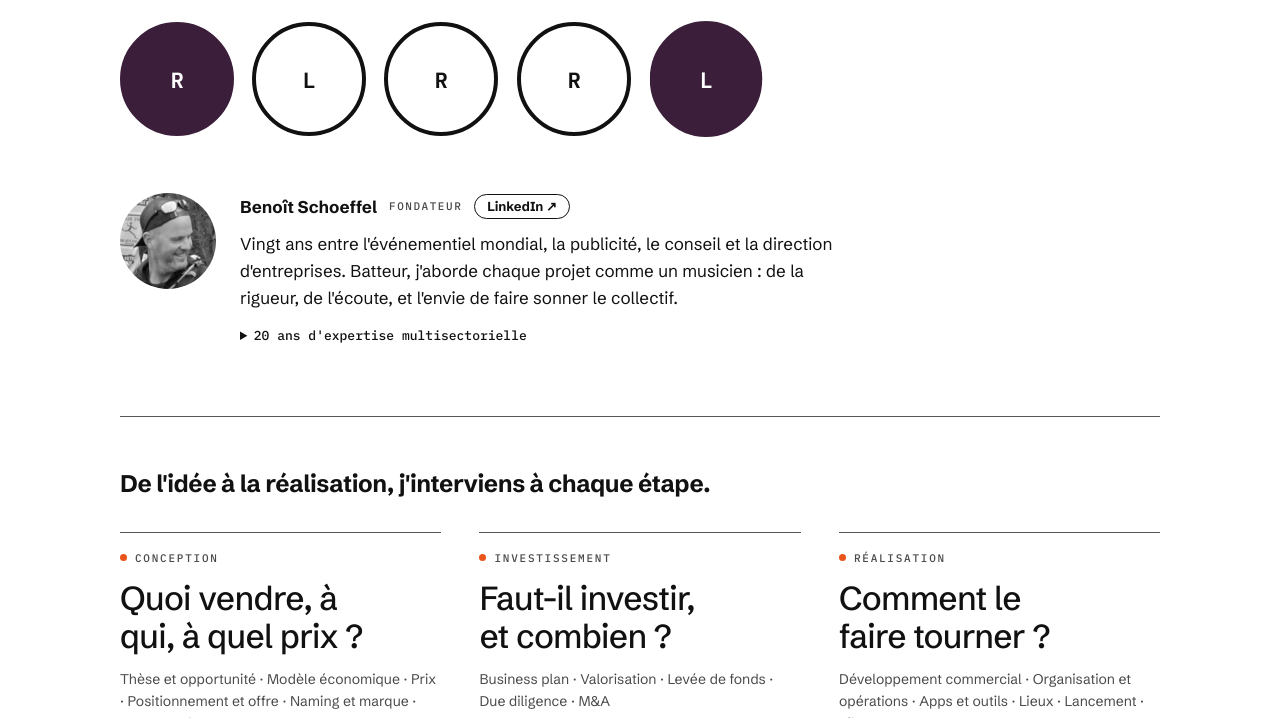
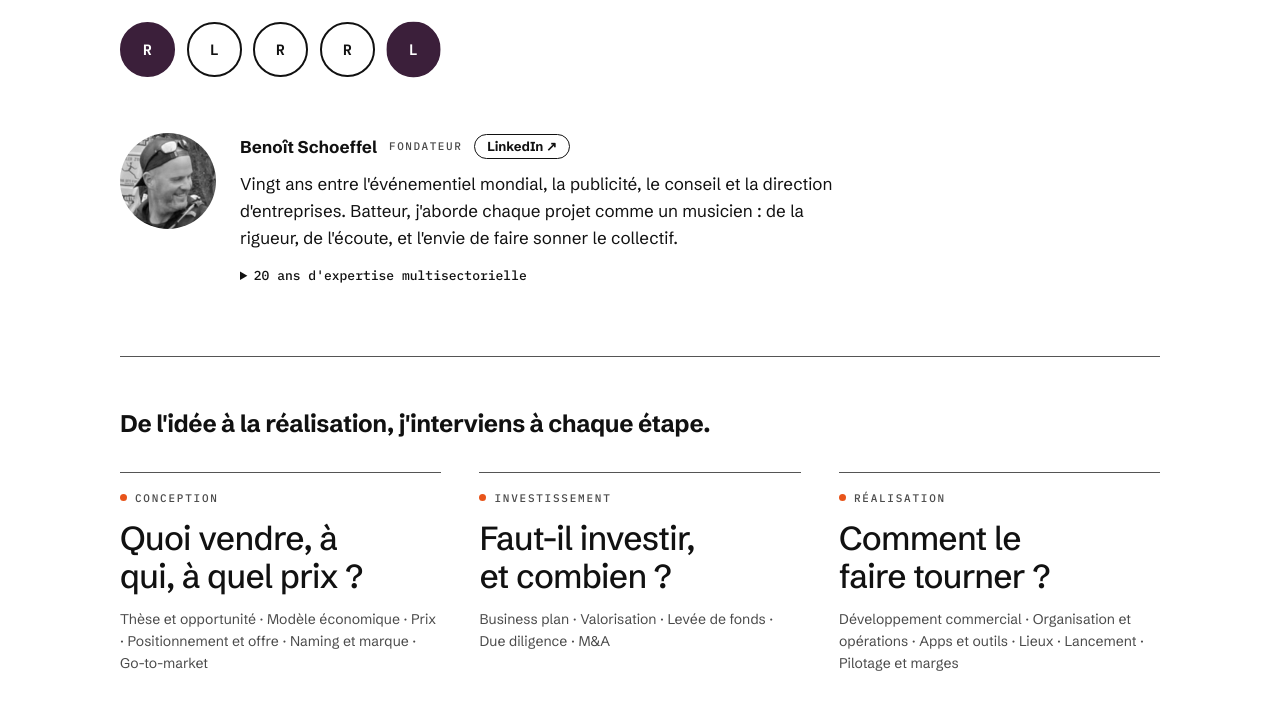
Before and after one commit to bschoeffel/paradiddle-site, a plain HTML site: page index.html in a window 1280 px wide. Shown: the part 382-1100 px from the top of the page. Drawn offline with Linux system fonts and the light colour scheme.

Commit message:
Cercles de l'animation plus petits
Co-Authored-By: Claude Opus 5.5 <noreply@anthropic.com>
Claude-Session: https://claude.ai/code/session_01BLnAgTWFHsGTDW4dwBqLML

```diff
--- a/index.html
+++ b/index.html
@@ -235,7 +235,8 @@ html.pd-intro .opener .dot { opacity: 0; }
 html.pd-intro .opener h1 > span { opacity: 0; transform: translateY(18px); }
 html.pd-intro.pd-hero-in .opener h1 > span { opacity: 1; transform: none; }
 .opener h1 > span { display: inline-block; transition: opacity .6s ease, transform .6s cubic-bezier(.2,.8,.2,1); }
-.opener .hits { margin-top: clamp(28px, 4vw, 44px); padding-top: 0; }
+.opener .hits { margin-top: clamp(28px, 4vw, 44px); padding-top: 0; max-width: 520px; gap: clamp(6px, 1vw, 12px); }
+.opener .hit { border-width: 2px; font-size: clamp(11px, 1.2vw, 15px); }
 /* Ouverture : les trois questions, sans titre — version fine */
 .opening { padding: clamp(32px, 4vw, 48px) 0 clamp(48px, 7vw, 88px); border-top: .5px solid #555; }
 .qs { list-style: none; margin: 0; padding: 0; display: grid; grid-template-columns: repeat(3, minmax(0, 1fr)); gap: 0 clamp(20px, 3vw, 40px); }
```
